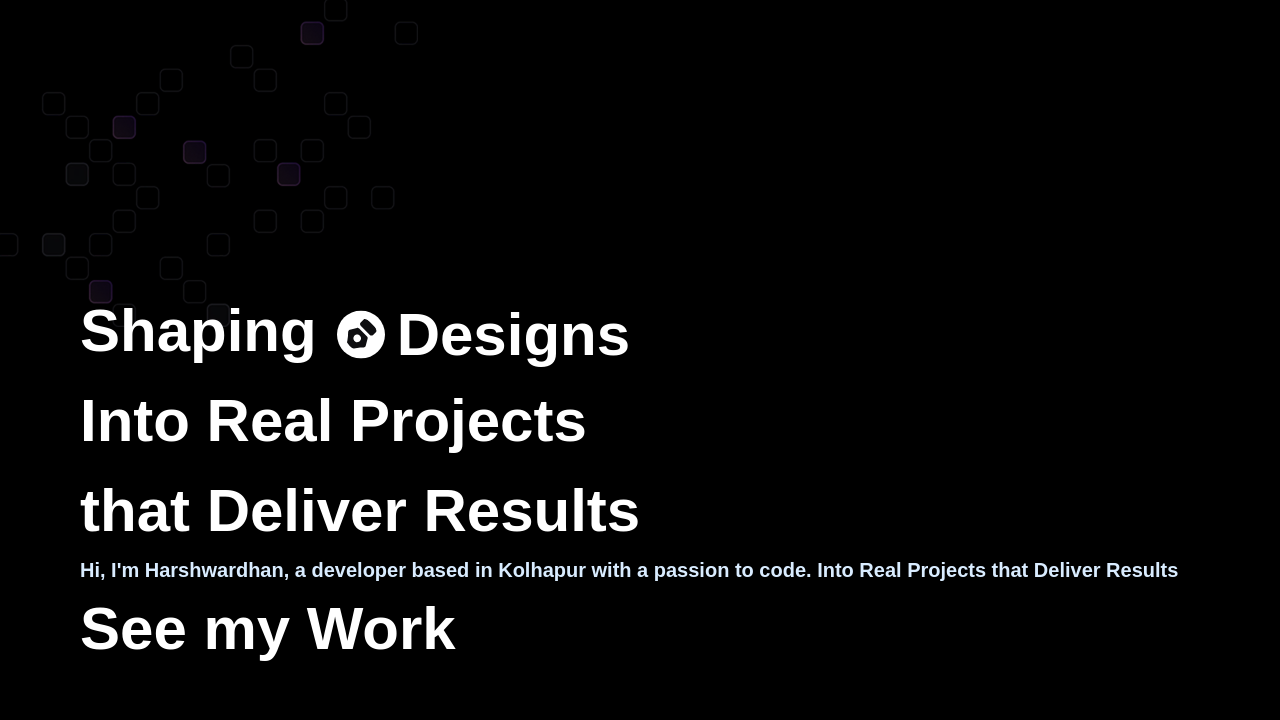
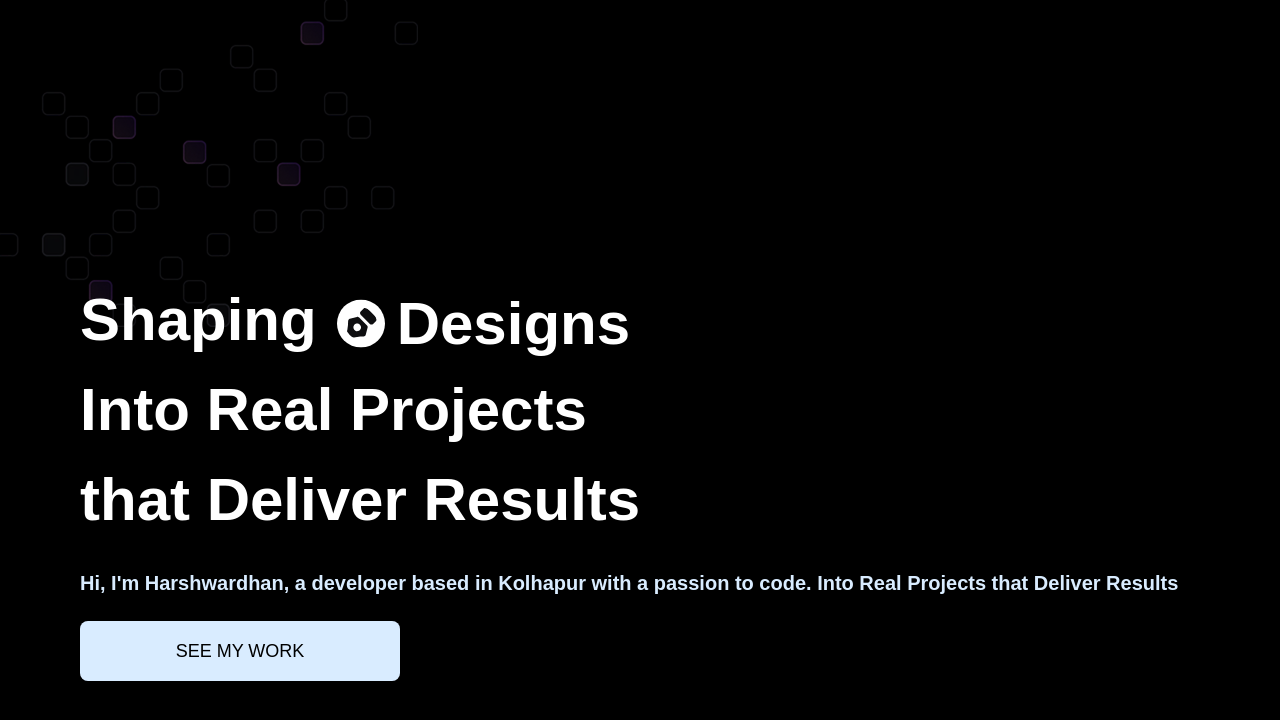
Before and after one commit to Harshwardhan9999/Portfolio, a React (Vite) app: page / in a window 1280 px wide. Shown: the top 720 px of the page. Built offline with nearby package versions, Linux system fonts and the light colour scheme; a web font is replaced by a local one.

Commit message:
added a button without a hover animation which will be fix later.

```diff
--- a/src/components/Button.jsx
+++ b/src/components/Button.jsx
@@ -1,14 +1,17 @@
 import React from 'react';
 
-const Button = () => {
+const Button = ( {text, className, id} ) => {
     return (
-        <a className={'cta-wrapper'}>
-            <div className={'cta-group group'}>
-                <div className={'bg-circle'} />
-                <p className={'text'}>See my Work</p>
-            </div>
-        </a>
-    )
+      <a className={`cta-wrapper ${className ?? ''}`}>
+        <div className={"cta-button group"}>
+          <div className={"bg-circle"} />
+          <p className={"text"}>{text}</p>
+          <div className="arrow-wrapper">
+            <img src="/images/arrow-down.svg" alt="arrow" />
+          </div>
+        </div>
+      </a>
+    );
 }
 
 export default Button
--- a/src/sections/Hero.jsx
+++ b/src/sections/Hero.jsx
@@ -31,13 +31,15 @@
                     </h1>
                     <h1>Into Real Projects</h1>
                     <h1>that Deliver Results</h1>
-                    <p className={'text-white-50 md:text-xl relative pointer-events-none'}>
+                    <p className={'text-white-50 mt-6 md:text-xl relative pointer-events-none'}>
                         Hi, I'm Harshwardhan, a developer based in Kolhapur with a passion to code. Into Real Projects that Deliver Results
                     </p>
-                    <Button/>
+                    <Button className="text-2xl mt-6 md: w-80 md: h-16 w-60 h-12 font-light" id="button" text="See my Work"/>
                 </div>
             </div>
         </header>
+
+
       </div>
     </section>
   )
```
